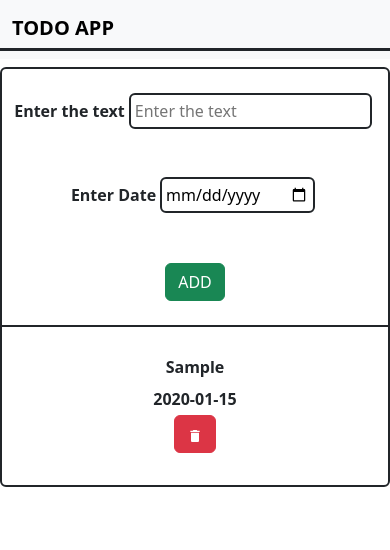
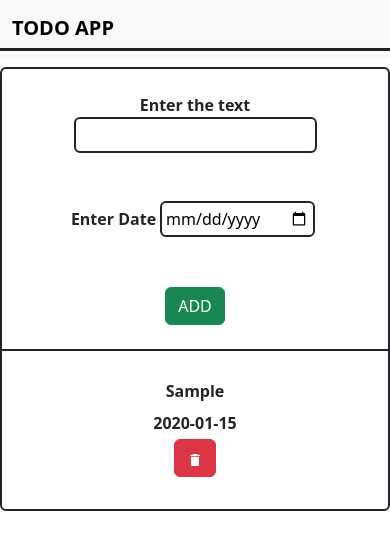
Before and after one commit to rishibharadwajsai/ReactToDo--Streamlined-Task-Management-with-Components-and-Events, a React (Vite) app: page / in a window 390 px wide. Both pictures are taken after typing "Sample", "2020-01-15" into the empty fields and a click on the button "ADD". Shown: the top 550 px of the page. Built offline with nearby package versions, Linux system fonts and the light colour scheme.

Commit message:
Update Form.jsx

```diff
--- a/src/components/Form.jsx
+++ b/src/components/Form.jsx
@@ -41,10 +41,10 @@ function Form() {
   };
   const renderTodoItems = () => {
     return todoItems.map((item, index) => (
-      <div className="row text-center my-4 fw-semibold" key={index}>
+      <div className="row text-center p-4 fw-semibold" key={index}>
         <div className="col-sm-5 p-1">{item.name}</div>
         <div className="col-sm-5 p-1">{item.dueDate}</div>
-        <div className="col mb-2">
+        <div className="col">
           <button
             className="btn btn-danger"
             onClick={() => handleDelete(index)}
@@ -63,7 +63,7 @@ function Form() {
           className="row border-bottom border-2 border-dark"
           onSubmit={handleSubmit}
         >
-          <div className="col-sm-5 my-4">
+          <div className="col-sm-5 p-4">
             <label htmlFor="exampleFormControlInput1" className="fw-semibold">
               Enter the text
             </label>
@@ -71,12 +71,12 @@ function Form() {
               type="text"
               className="mx-1 p-1 border border-2 border-dark rounded"
               id="exampleFormControlInput1"
-              placeholder="Enter the text"
+              placeholder=""
               value={itemName}
               onChange={handleOnChange}
             />
           </div>
-          <div className="col-sm-5 my-4">
+          <div className="col-sm-5 p-4">
             <label htmlFor="enterdate" className="form-label fw-semibold">
               Enter Date
             </label>
@@ -88,7 +88,7 @@ function Form() {
               onChange={handleOnChange}
             />
           </div>
-          <div className="col my-4">
+          <div className="col p-4">
             <button type="submit" className="btn btn-success">
               ADD
             </button>
```
